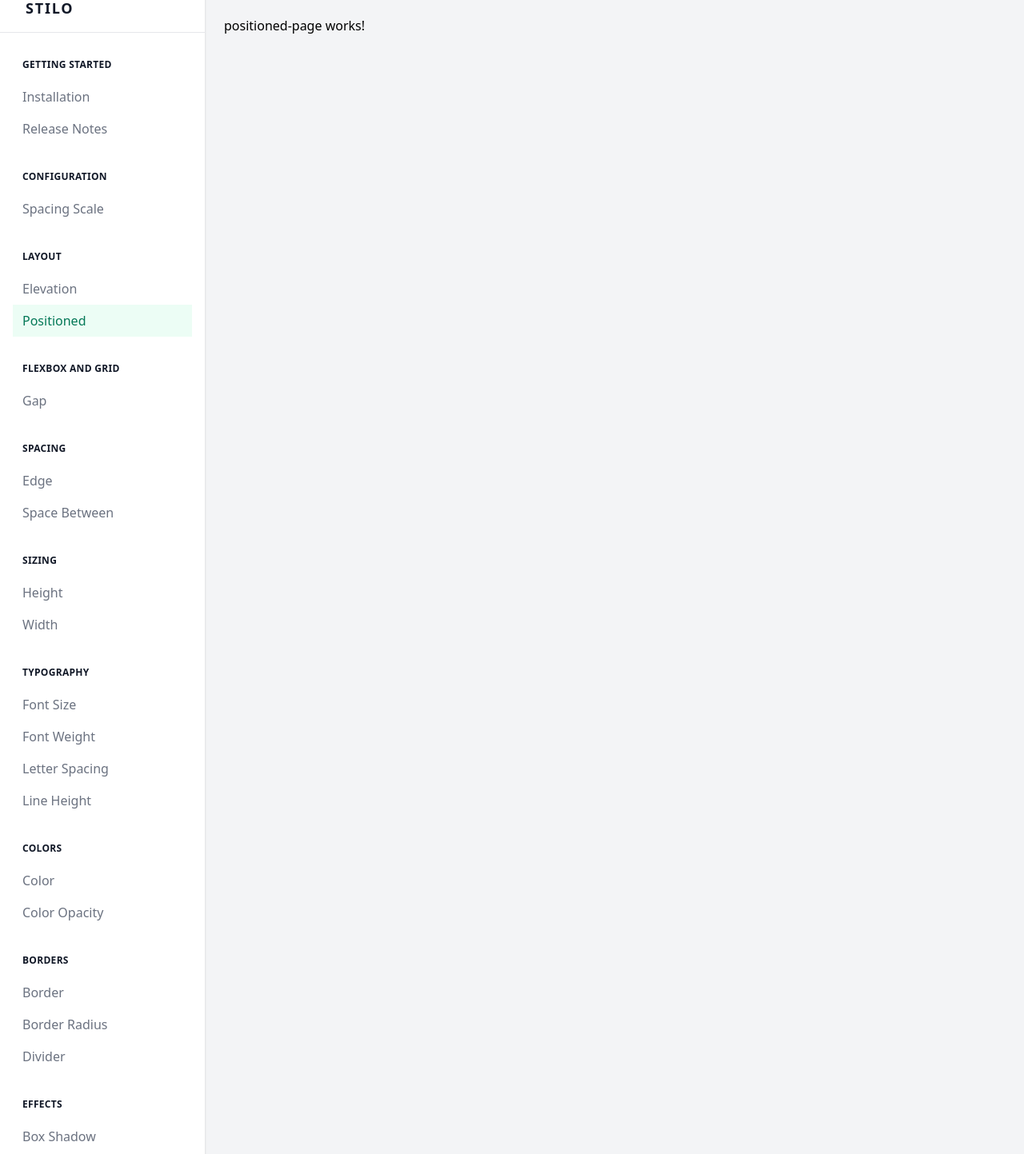
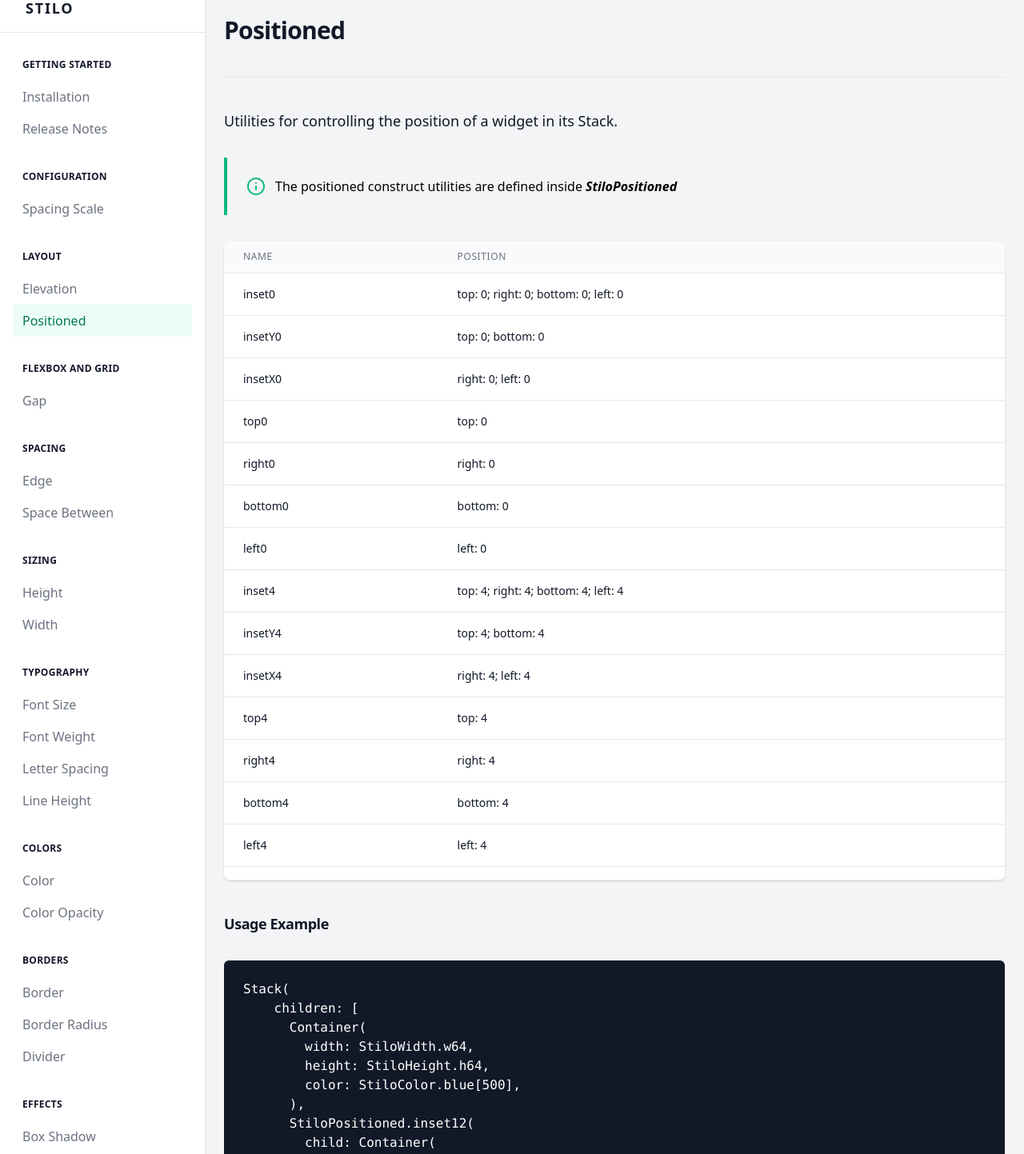
Before and after one commit to mirkorap/stilo-documentation, an Angular app: page /docs/positioned in a window 1280 px wide. Shown: the part 20-1463 px from the top of the page at 80% size. Built offline with nearby package versions, Linux system fonts and the light colour scheme.

Commit message:
feat: add documentation for StiloPositioned

```diff
--- a/src/app/pages/positioned-page/positioned-page.component.html
+++ b/src/app/pages/positioned-page/positioned-page.component.html
@@ -1 +1,22 @@
-<p>positioned-page works!</p>
+<div>
+  <div class="pb-10 border-b border-gray-200 mb-10">
+    <h1 class="inline-block text-3xl font-extrabold text-gray-900 tracking-tight">Positioned</h1>
+  </div>
+  <p class="mt-1 text-lg text-gray-900">Utilities for controlling the position of a widget in its Stack.</p>
+
+  <app-hint-box>
+    <div>
+      The positioned construct utilities are defined inside
+      <span class="font-semibold italic">StiloPositioned</span>
+    </div>
+  </app-hint-box>
+</div>
+
+<div>
+  <app-table [columns]="columns" [rows]="rows"></app-table>
+
+  <div class="mt-10">
+    <h1 class="inline-block text-lg font-extrabold text-gray-900 tracking-tight">Usage Example</h1>
+  </div>
+  <app-code-snippet [codeSnippet]="usageExample.trim()"></app-code-snippet>
+</div>
--- a/src/app/pages/positioned-page/positioned-page.component.ts
+++ b/src/app/pages/positioned-page/positioned-page.component.ts
@@ -1,16 +1,77 @@
-import { Component, OnInit, ChangeDetectionStrategy } from '@angular/core';
+import { ChangeDetectionStrategy, Component, Inject, OnInit } from '@angular/core';
+import { SCALE_CONFIG, SPACING_SCALE_CONFIG, SPACING_SCALE_UNIT } from '@app/config/scale.config';
 
 @Component({
   selector: 'app-positioned-page',
   templateUrl: './positioned-page.component.html',
   styleUrls: ['./positioned-page.component.scss'],
-  changeDetection: ChangeDetectionStrategy.OnPush
+  changeDetection: ChangeDetectionStrategy.OnPush,
+  providers: [{ provide: SCALE_CONFIG, useValue: SPACING_SCALE_CONFIG }]
 })
 export class PositionedPageComponent implements OnInit {
+  config: number[] = [];
+  columns: string[] = ['name', 'position'];
+  rows: { [key: string]: any }[] = [];
+  positionTypes: { name: string; position: string }[] = [
+    {
+      name: 'inset',
+      position: 'top: X; right: X; bottom: X; left: X'
+    },
+    {
+      name: 'insetY',
+      position: 'top: X; bottom: X'
+    },
+    {
+      name: 'insetX',
+      position: 'right: X; left: X'
+    },
+    {
+      name: 'top',
+      position: 'top: X'
+    },
+    {
+      name: 'right',
+      position: 'right: X'
+    },
+    {
+      name: 'bottom',
+      position: 'bottom: X'
+    },
+    {
+      name: 'left',
+      position: 'left: X'
+    }
+  ];
+  usageExample = `
+  Stack(
+    children: [
+      Container(
+        width: StiloWidth.w64,
+        height: StiloHeight.h64,
+        color: StiloColor.blue[500],
+      ),
+      StiloPositioned.inset12(
+        child: Container(
+          width: StiloWidth.w32,
+          height: StiloHeight.h32,
+          color: StiloColor.red[500],
+        ),
+      ),
+    ],
+  )`;
 
-  constructor() { }
+  constructor(@Inject(SCALE_CONFIG) config: number[]) {
+    this.config = config;
+  }
 
   ngOnInit(): void {
+    this.rows = this.config.flatMap((value) => {
+      return this.positionTypes.map((positionType) => {
+        const size = value * SPACING_SCALE_UNIT;
+        const name = positionType.name + size;
+        const position = positionType.position.replace(/X/g, size.toString());
+        return { name, position };
+      });
+    });
   }
-
 }
--- a/tsconfig.json
+++ b/tsconfig.json
@@ -18,7 +18,7 @@
     "importHelpers": true,
     "target": "es2015",
     "module": "es2020",
-    "lib": ["es2018", "dom"],
+    "lib": ["es2019", "dom"],
     "paths": {
       "@app/*": ["src/app/*"]
     }
```
